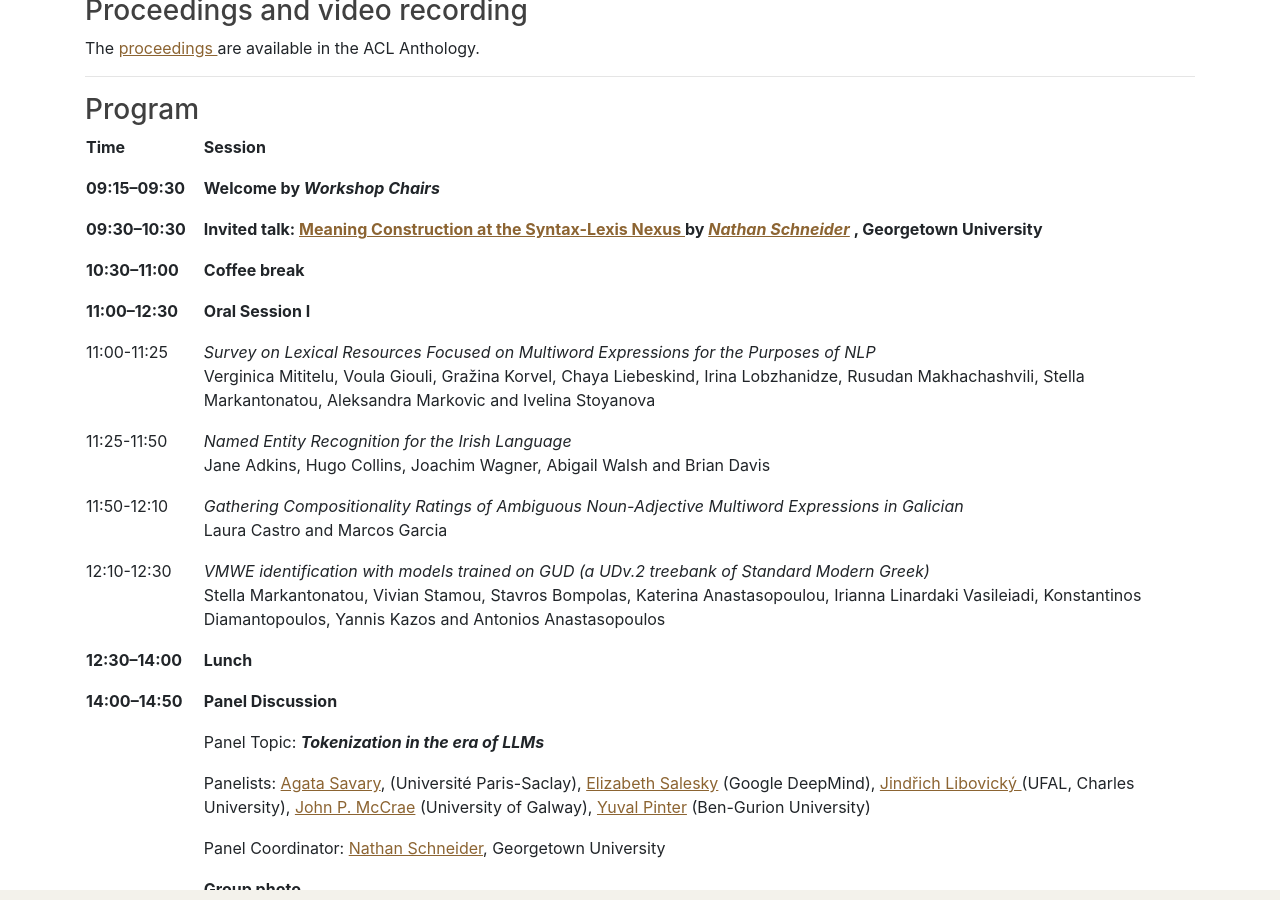
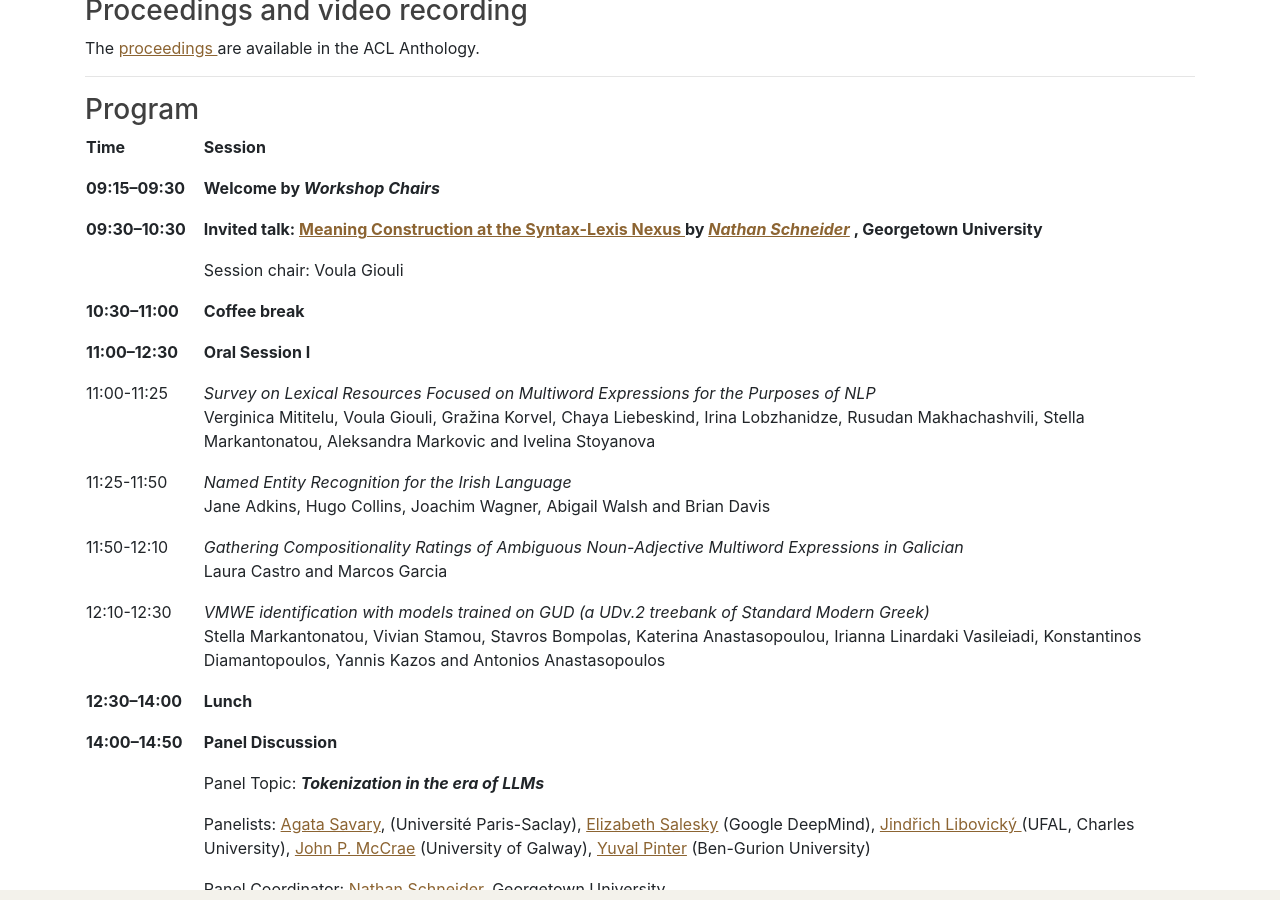
Before and after one commit to multiword/multiword.github.io, a Jekyll site: the page built from mwe2025/index.md, in a window 1280 px wide and 900 px high, scrolled down 851 px. Built offline with Jekyll 4.4.1, drawn with Linux system fonts in a browser that asks for light colours; comment, search, counter and statistics services are not loaded.

Commit message:
Update index.md

```diff
--- a/mwe2025/index.md
+++ b/mwe2025/index.md
@@ -111,6 +111,10 @@ The <a href="https://aclanthology.org/events/naacl-2025/#2025mwe-1"> proceedings
   <tr><th>09:15–09:30</th><th>Welcome by <i>Workshop Chairs</i></th></tr>
 
   <tr><th>09:30–10:30</th><th>Invited talk: <a href= "https://multiword.org/mwe2025/#keynotes"> Meaning Construction at the Syntax-Lexis Nexus </a> by <i> <a href="http://nathan.cl/"> Nathan Schneider</a> </i>, Georgetown University </th> </tr>
+<tr>
+        <td></td>
+<td>Session chair: Voula Giouli</td>
+</tr>
 
   <tr><th>10:30–11:00</th><th>Coffee break</th></tr>
 
```
